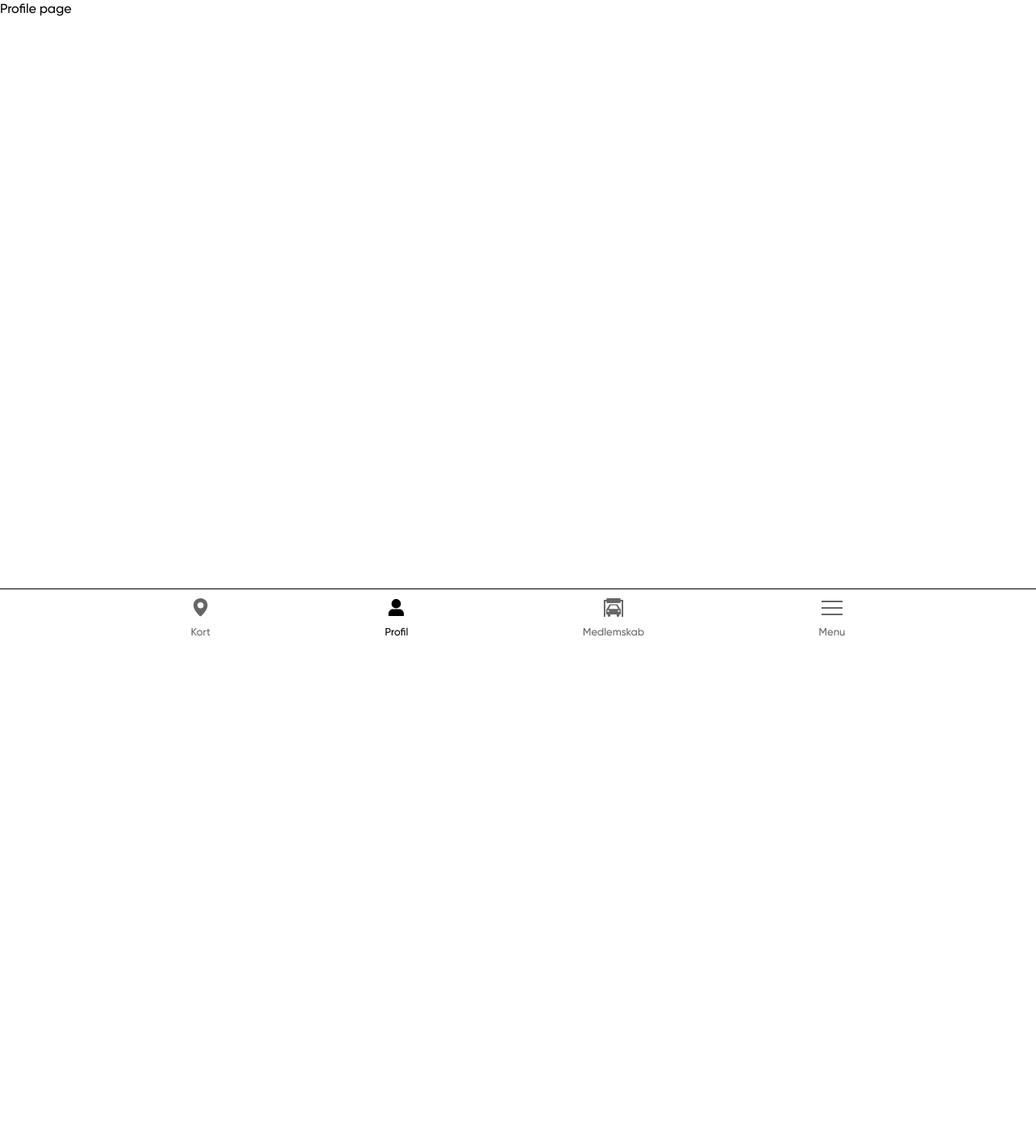
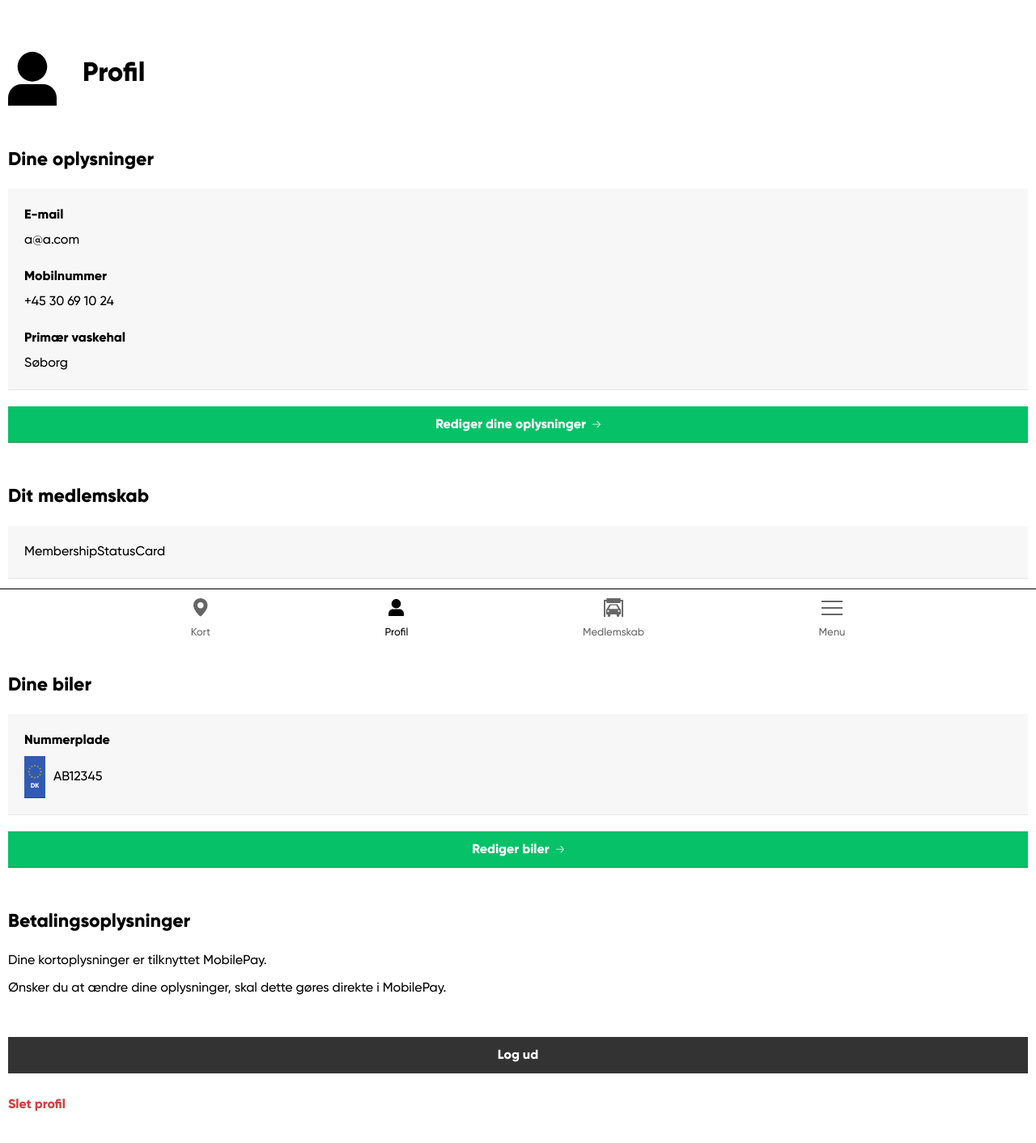
Before and after one commit to Cecilie-Jadach/wash-world-client, a Next.js app: page /profile in a window 1280 px wide. Shown: the top 1412 px of the page at 81% size. Before the commit the page ends 800 px from the top, so only its background shows below. Built offline with nearby package versions, Linux system fonts and the light colour scheme.

Commit message:
feat: implement static Profile page with user information and delete functionality

```diff
--- a/app/profile/page.tsx
+++ b/app/profile/page.tsx
@@ -1,6 +1,104 @@
+"use client"
 
-export default function page() {
-return (
-    <div>Profile page</div>
-)
+import { useState } from "react";
+import Image from "next/image";
+import Button from "@/components/Button";
+import Link from "next/link";
+import MembershipStatusCard from "@/components/MembershipStatusCard";
+import Input from "@/components/Input";
+import DeleteModal from "@/components/DeleteModal";
+
+export default function Profile() {
+    const [activeDeleteBox, setActiveDeleteBox] = useState(false);
+
+    return (
+        <>
+            <div className="mx-2xs mt-xl pb-4xl flex flex-col gap-lg">
+                {/* Top section */}
+                <div className="flex gap-m">
+                    <Image src="/icons/user_icon.svg" alt="User icon" height={60} width={60} />
+                    <h1 className="text-3xl font-extrabold">Profil</h1>
+                </div>
+
+                {/* Dine oplysninger */}
+                <div className="flex flex-col gap-s">
+                    <h2 className="text-xl font-extrabold">Dine oplysninger</h2>
+                    <div className="flex flex-col gap-s bg-grey-5 border-b border-b-grey-10 p-s">
+                        <Input
+                            id="email"
+                            label="E-mail"
+                            placeholder="a@a.com"
+                            readOnly
+                        />
+                        <Input
+                            id="phone"
+                            label="Mobilnummer"
+                            phoneLabel="+45"
+                            placeholder="30 69 10 24"
+                            readOnly
+                        />
+                        <Input
+                            id="primary_location"
+                            label="Primær vaskehal"
+                            placeholder="Søborg"
+                            readOnly
+                        />
+                    </div>
+                    <Button>Rediger dine oplysninger</Button>
+                </div>
+
+                {/* Dit medlemskab */}
+                <div className="flex flex-col gap-s">
+                    <h2 className="text-xl font-extrabold">Dit medlemskab</h2>
+                    <div className="bg-grey-5 border-b border-b-grey-10 p-s">
+                        <p>MembershipStatusCard</p>
+                    </div>
+                    <Button>Rediger medlemskab</Button>
+                </div>
+
+
+                {/* Dine biler */}
+                <div className="flex flex-col gap-s">
+                    <h2 className="text-xl font-extrabold">Dine biler</h2>
+                    <div className="flex flex-col gap-s bg-grey-5 border-b border-b-grey-10 p-s">
+                        <Input
+                            id="license_plate"
+                            label="Nummerplade"
+                            placeholder="AB12345"
+                            showLicensePlate
+                            readOnly
+                        />
+                    </div>
+                    <Button>Rediger biler</Button>
+                </div>
+
+                {/* Betalingsoplysninger */}
+                <div className="flex flex-col gap-s">
+                    <h2 className="text-xl font-extrabold">Betalingsoplysninger</h2>
+                    <div className="flex flex-col gap-2xs">
+                        <p>Dine kortoplysninger er tilknyttet MobilePay.</p>
+                        <p>Ønsker du at ændre dine oplysninger, skal dette gøres direkte i MobilePay.</p>
+                    </div>
+                </div>
+
+                <div className="flex flex-col gap-sm">
+                    <Button variant="dark" icon={false} href="/login">Log ud</Button>
+                    <p onClick={() => setActiveDeleteBox(true)} className="text-error-red font-extrabold">Slet profil</p>
+                </div>
+
+            </div>
+            {/* Confirm delete box */}
+            {/* Backdrop */}
+            <div className={`fixed inset-0 bg-black top-[0] w-full h-full transition-opacity duration-500 ${activeDeleteBox ? 'opacity-30' : 'opacity-0 pointer-events-none'}`} />
+
+            {activeDeleteBox && (
+                <DeleteModal
+                    deleteMessage="Er du sikker på, at du vil slette din profil?"
+                    buttonText="Slet profil"
+                    onCancel={() => setActiveDeleteBox(false)}
+                    onConfirm={() => { /* delete logic */ setActiveDeleteBox(false); }}
+                />
+            )}
+        </>
+    )
 }
--- a/app/signup/page.tsx
+++ b/app/signup/page.tsx
@@ -41,9 +41,9 @@ const getStageIndex = (step: number) => {
 }
 
 export default function Signup() {
-    const { signUp, isLoading, error } = useSignUp()
-    const [selectedMembership, setSelectedMembership] = useState("")
-    const [selectedPayment, setSelectedPayment] = useState("")
+    const { signUp, isLoading, error } = useSignUp();
+    const [selectedMembership, setSelectedMembership] = useState("");
+    const [selectedPayment, setSelectedPayment] = useState("");
     const [step, setStep] = useState(1);
 
     const {
--- /dev/null
+++ b/components/DeleteModal.tsx
@@ -0,0 +1,21 @@
+import React from "react";
+import Button from "./Button";
+
+type DeleteModalProps = {
+    deleteMessage: string
+    buttonText: string
+    onConfirm: () => void
+    onCancel: () => void
+}
+
+export default function DeleteModal({ deleteMessage, buttonText, onConfirm, onCancel }: DeleteModalProps) {
+    return (
+        <div className="fixed left-[50%] translate-x-[-50%] top-[50%] translate-y-[-50%] bg-white flex flex-col gap-s p-sm border border-black items-center w-full max-w-[35ch]">
+            <p className="">{deleteMessage}</p>
+            <div className="flex gap-xs justify-between w-full">
+                <Button className="w-full" variant="secondary" icon={false} onClick={onCancel}>Annuller</Button>
+                <Button className="w-full" variant="dark" icon={false} onClick={onConfirm}>{buttonText}</Button>
+            </div>
+        </div>
+    )
+}
```
Also changed, not shown: public/icons/user_icon.svg (added).
